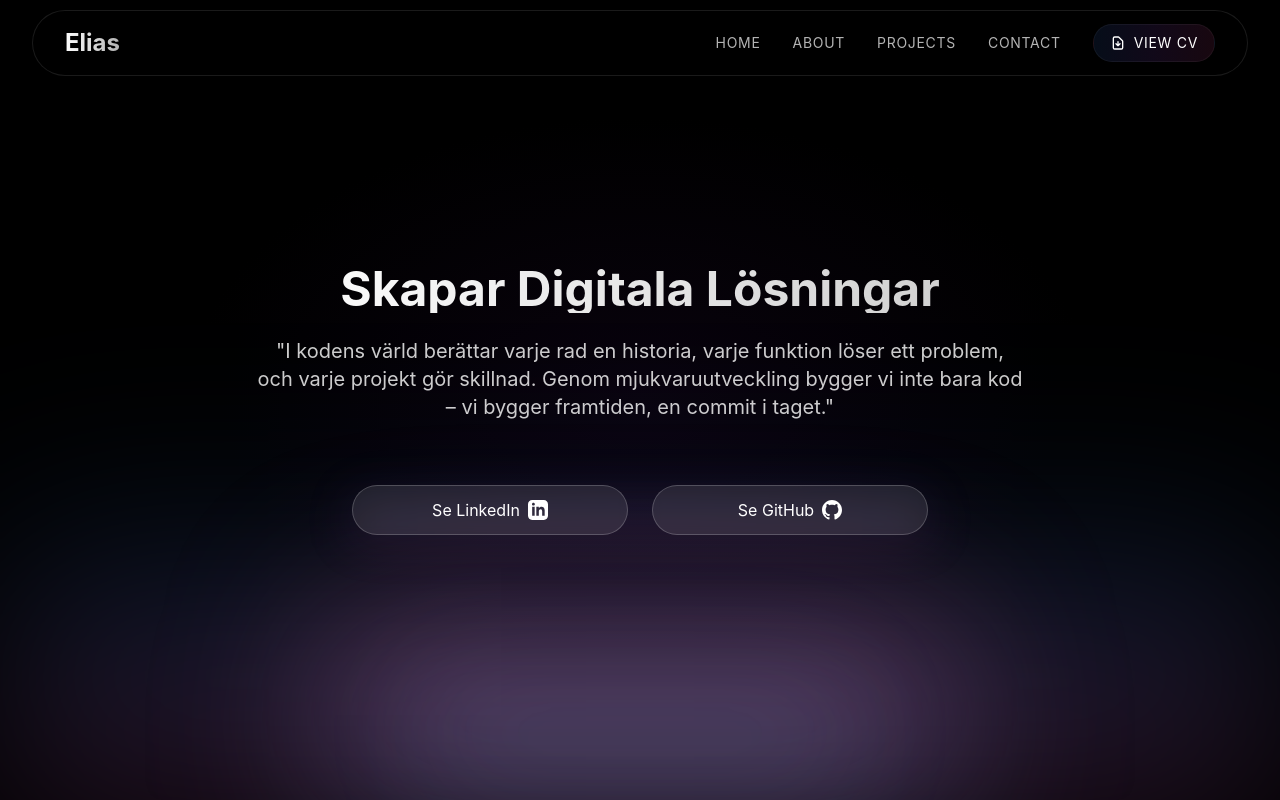
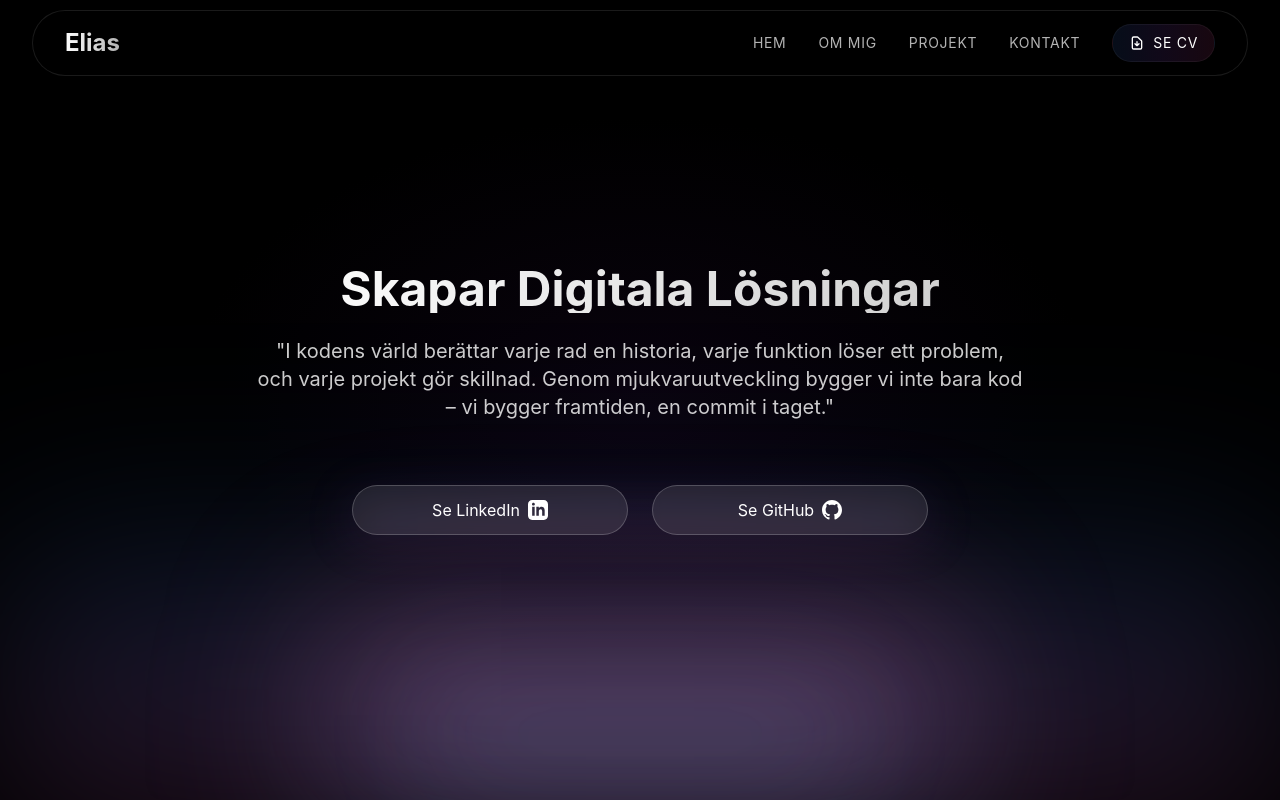
Before and after one commit to USBAI/Portfolion, a React (Create React App) app: page / in a window 1280 px wide. Shown: the top 800 px of the page. Built offline with nearby package versions, Linux system fonts and the light colour scheme.

Commit message:
Updating the portforlio language

```diff
--- a/src/components/Navigation.js
+++ b/src/components/Navigation.js
@@ -41,10 +41,10 @@ const Navigation = () => {
   };
 
   const navItems = [
-    { href: '#home', label: 'Home' },
-    { href: '#about', label: 'About' },
-    { href: '#projects', label: 'Projects' },
-    { href: '#contact', label: 'Contact' }
+    { href: '#home', label: 'Hem' },
+    { href: '#about', label: 'Om Mig' },
+    { href: '#projects', label: 'Projekt' },
+    { href: '#contact', label: 'Kontakt' }
   ];
 
   return (
@@ -109,7 +109,7 @@ const Navigation = () => {
                       d="M12 10v6m0 0l-3-3m3 3l3-3m2 8H7a2 2 0 01-2-2V5a2 2 0 012-2h5.586a1 1 0 01.707.293l5.414 5.414a1 1 0 01.293.707V19a2 2 0 01-2 2z"
                     />
                   </svg>
-                  <span>View CV</span>
+                  <span>Se CV</span>
                 </motion.a>
               </div>
 
@@ -219,7 +219,7 @@ const Navigation = () => {
               onClick={e => e.stopPropagation()}
             >
               <div className="flex justify-between items-center mb-4">
-                <h3 className="text-xl font-semibold text-white">Resume Preview</h3>
+                <h3 className="text-xl font-semibold text-white">CV Förhandsvisning</h3>
                 <button
                   onClick={() => setIsResumeOpen(false)}
                   className="text-white/70 hover:text-white"
@@ -245,7 +245,7 @@ const Navigation = () => {
                   <svg className="w-5 h-5" fill="none" stroke="currentColor" viewBox="0 0 24 24">
                     <path strokeLinecap="round" strokeLinejoin="round" strokeWidth="2" d="M4 16v1a3 3 0 003 3h10a3 3 0 003-3v-1m-4-4l-4 4m0 0l-4-4m4 4V4" />
                   </svg>
-                  <span>Download CV</span>
+                  <span>Ladda ner CV</span>
                 </a>
               </div>
             </motion.div>
```
